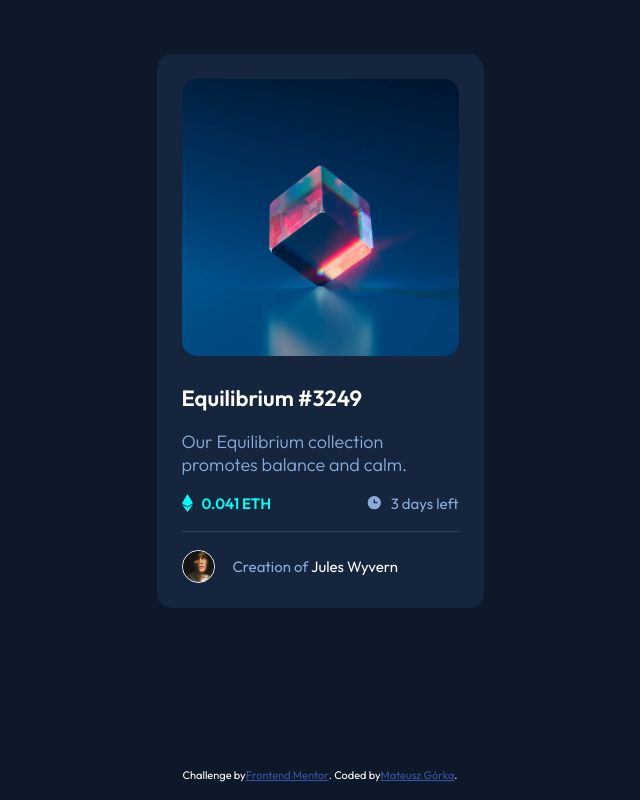
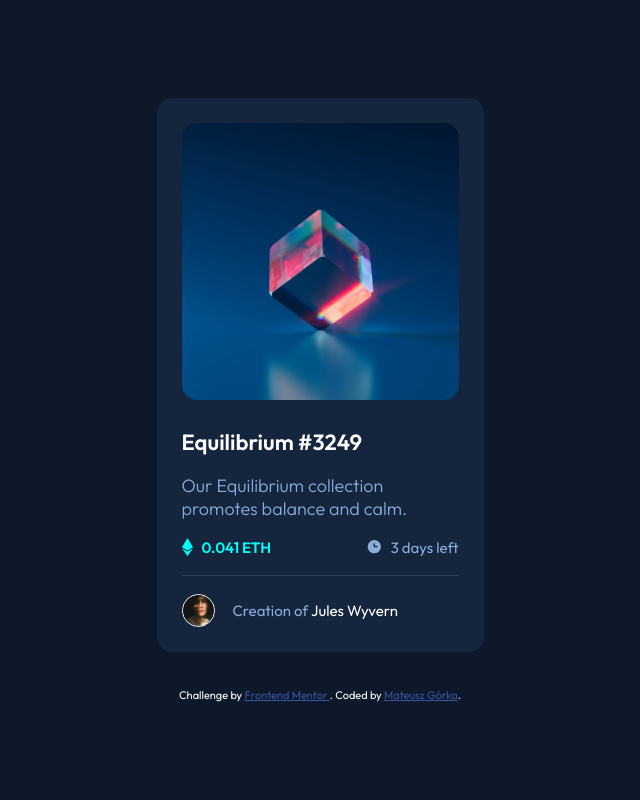
Before and after one commit to Gorkish/nft-card-component, a website: page index.html in a window 1280 px wide. Shown: the whole page, without its empty margins (320-960 px from the left). Drawn offline with Linux system fonts and the light colour scheme.

Commit message:
fixed some positioning

```diff
--- a/index.html
+++ b/index.html
@@ -80,13 +80,12 @@
           </div>
         </div>
       </section>
+      <div class="attribution">
+        Challenge by
+        <a href="https://www.frontendmentor.io?ref=challenge" target="_blank"
+          >Frontend Mentor </a
+        >. Coded by <a href="https://github.com/Gorkish">Mateusz Górka</a>.
+      </div>
     </main>
-
-    <div class="attribution">
-      Challenge by
-      <a href="https://www.frontendmentor.io?ref=challenge" target="_blank"
-        >Frontend Mentor </a
-      >. Coded by <a href="https://github.com/Gorkish">Mateusz Górka</a>.
-    </div>
   </body>
 </html>
--- a/src/scss/_base.scss
+++ b/src/scss/_base.scss
@@ -20,7 +20,7 @@ $font-size: 18px;
 
 html,
 body {
-  height: 100%;
+  height: 100vh;
   display: grid;
 }
 
@@ -40,6 +40,7 @@ img {
 
 .text-white {
   color: $white;
+  transition: all 0.3s ease-in-out;
 
   &:hover {
     color: $cyan;
@@ -48,9 +49,6 @@ img {
 }
 
 .attribution {
-  display: flex;
-  justify-content: center;
-  align-items: flex-end;
-  padding-bottom: 1rem;
+  margin-top: 2rem;
   color: $white;
 }
--- a/src/scss/_layout.scss
+++ b/src/scss/_layout.scss
@@ -60,6 +60,7 @@
       font-size: 22px;
       color: base.$white;
       font-weight: 600;
+      transition: all 0.3s ease-in-out;
 
       p:hover {
         color: base.$cyan;
```
Also changed, not shown: css/style.css.
